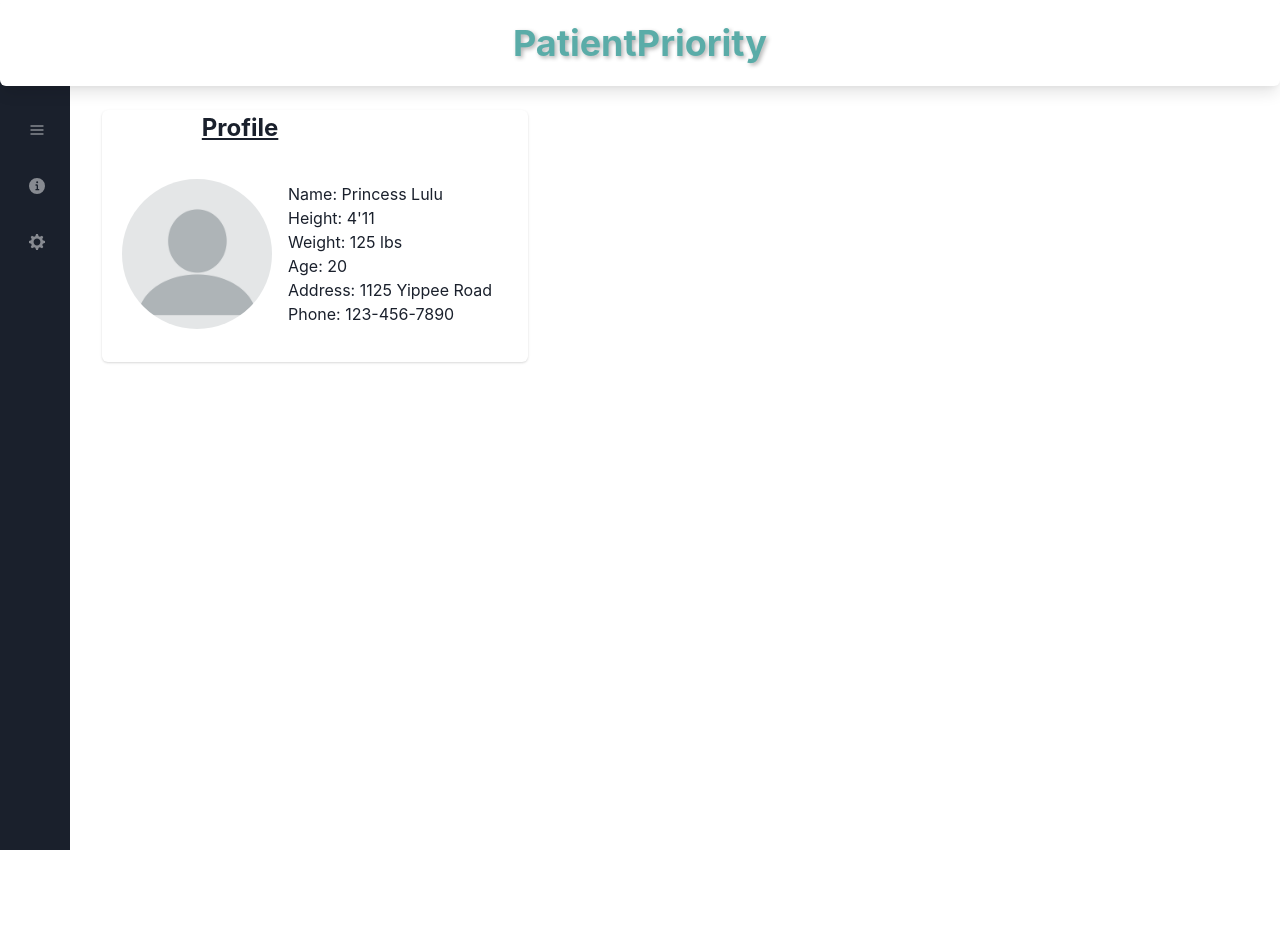
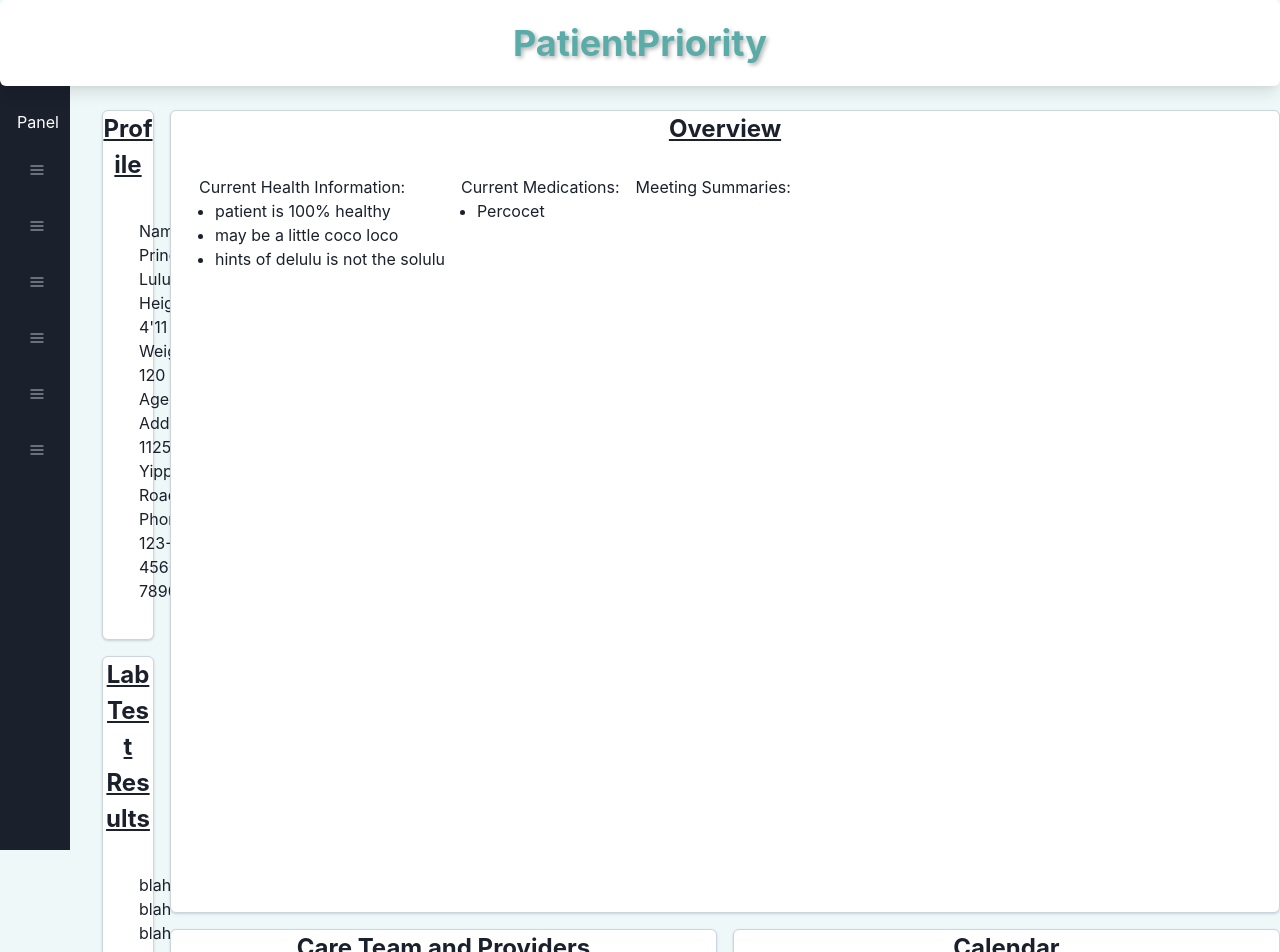
Before and after one commit to NectDz/PatientPriority, a React (Vite) app: page /patient-profile in a window 1280 px wide. Shown: the top 952 px of the page. Before the commit the page ends 800 px from the top, so only its background shows below. Built offline with nearby package versions, Linux system fonts and the light colour scheme; no server answers.

Commit message:
creating new template cards and experimenting with grid

```diff
--- /dev/null
+++ b/src/pages/PatientProfile/Cards/CalendarCard.jsx
@@ -0,0 +1,32 @@
+import {
+    Card,
+    CardHeader,
+    CardBody,
+    Box,
+    Text,
+  } from "@chakra-ui/react";
+
+  function OverviewCard() {
+    return (
+      <Card width="100%" height="100%" border="1px solid" borderColor="gray.300">
+        <CardHeader
+          p="0"
+          fontWeight="bold"
+          textAlign="center"
+          fontSize="x-large"
+          textDecoration="underline"
+        >
+          Calendar
+        </CardHeader>
+
+        <CardBody display="flex">
+          <Box p="4">
+            <Text> blah blah blah </Text>
+
+          </Box>
+        </CardBody>
+      </Card>
+    );
+  }
+
+  export default OverviewCard;
--- /dev/null
+++ b/src/pages/PatientProfile/Cards/CareTeamCard.jsx
@@ -0,0 +1,32 @@
+import {
+    Card,
+    CardHeader,
+    CardBody,
+    Box,
+    Text,
+  } from "@chakra-ui/react";
+
+  function OverviewCard() {
+    return (
+      <Card width="100%" height="100%" border="1px solid" borderColor="gray.300">
+        <CardHeader
+          p="0"
+          fontWeight="bold"
+          textAlign="center"
+          fontSize="x-large"
+          textDecoration="underline"
+        >
+          Care Team and Providers
+        </CardHeader>
+
+        <CardBody display="flex">
+          <Box p="4">
+            <Text> blah blah blah </Text>
+
+          </Box>
+        </CardBody>
+      </Card>
+    );
+  }
+
+  export default OverviewCard;
--- /dev/null
+++ b/src/pages/PatientProfile/Cards/LabResultsCard.jsx
@@ -0,0 +1,32 @@
+import {
+    Card,
+    CardHeader,
+    CardBody,
+    Box,
+    Text,
+  } from "@chakra-ui/react";
+
+  function OverviewCard() {
+    return (
+      <Card width="100%" height="100%" border="1px solid" borderColor="gray.300">
+        <CardHeader
+          p="0"
+          fontWeight="bold"
+          textAlign="center"
+          fontSize="x-large"
+          textDecoration="underline"
+        >
+          Lab Test Results
+        </CardHeader>
+
+        <CardBody display="flex">
+          <Box p="4">
+            <Text> blah blah blah </Text>
+
+          </Box>
+        </CardBody>
+      </Card>
+    );
+  }
+
+  export default OverviewCard;
--- /dev/null
+++ b/src/pages/PatientProfile/Cards/MedicalHistoryCard.jsx
@@ -0,0 +1,32 @@
+import {
+    Card,
+    CardHeader,
+    CardBody,
+    Box,
+    Text,
+  } from "@chakra-ui/react";
+
+  function OverviewCard() {
+    return (
+      <Card width="100%" height="100%" border="1px solid" borderColor="gray.300">
+        <CardHeader
+          p="0"
+          fontWeight="bold"
+          textAlign="center"
+          fontSize="x-large"
+          textDecoration="underline"
+        >
+            Medical History
+        </CardHeader>
+
+        <CardBody display="flex">
+          <Box p="4">
+            <Text> blah blah blah </Text>
+
+          </Box>
+        </CardBody>
+      </Card>
+    );
+  }
+
+  export default OverviewCard;
--- /dev/null
+++ b/src/pages/PatientProfile/Cards/OverviewCard.jsx
@@ -0,0 +1,50 @@
+import {
+  Card,
+  CardHeader,
+  CardBody,
+  Box,
+  Text,
+  List,
+  UnorderedList,
+  ListItem,
+} from "@chakra-ui/react";
+import { useState, useEffect } from "react";
+
+function OverviewCard() {
+  return (
+    <Card width="100%" height="100%" border="1px solid" borderColor="gray.300">
+      <CardHeader
+        p="0"
+        fontWeight="bold"
+        textAlign="center"
+        fontSize="x-large"
+        textDecoration="underline"
+      >
+        Overview
+      </CardHeader>
+
+      <CardBody display="flex">
+        <Box p="2">
+          <Text> Current Health Information: </Text>
+          <UnorderedList>
+            <ListItem> patient is 100% healthy </ListItem>
+            <ListItem> may be a little coco loco </ListItem>
+            <ListItem> hints of delulu is not the solulu </ListItem>
+          </UnorderedList>
+        </Box>
+        <Box p="2">
+          <Text> Current Medications: </Text>
+          <UnorderedList>
+            <ListItem> Percocet </ListItem>
+          </UnorderedList>
+        </Box>
+        <Box p="2">
+          <Text> Meeting Summaries: </Text>
+          <UnorderedList> </UnorderedList>
+        </Box>
+      </CardBody>
+    </Card>
+  );
+}
+
+export default OverviewCard;
--- a/src/pages/PatientProfile/Cards/ProfileCard.jsx
+++ b/src/pages/PatientProfile/Cards/ProfileCard.jsx
@@ -4,29 +4,27 @@ import profilePic from "../../../assets/profile pic.png"
 
 function ProfileCard() {
   return (
-    <Card height="fit-content" width="fit-content">
+    <Card width="100%" height="100%" border="1px solid" borderColor="gray.300"> {/* by using %, we can fill the card inside the gridItem */}
 
-      <CardHeader p="0" paddingRight="150" fontWeight="bold" textAlign="center" fontSize="x-large" textDecoration="underline">
+      <CardHeader p="0" fontWeight="bold" textAlign="center" fontSize="x-large" textDecoration="underline">
         Profile
       </CardHeader>
 
       <CardBody display="flex">
         <Box display="flex" justifyContent="center" alignItems="center">
           <Image
-            src={
-              profilePic || "https://via.placeholder.com/150"
-            }
+            src={ profilePic }
             alt="Profile Image"
             boxSize="150px"
-            borderRadius="full"
-            objectFit="cover"
+            borderRadius="full" // makes it a circle
+            objectFit="cover" // maintain aspect ratio and fill container
           />
         </Box>
         <Box p="4">
             {/* just using dummy data for now */}
           <Text>Name: Princess Lulu </Text>
           <Text>Height: 4'11 </Text>
-          <Text>Weight: 125 lbs </Text>
+          <Text>Weight: 120 lbs </Text>
           <Text>Age: 20 </Text>
           <Text>Address: 1125 Yippee Road </Text>
           <Text>Phone: 123-456-7890</Text>
--- a/src/pages/PatientProfile/PatientProfile.jsx
+++ b/src/pages/PatientProfile/PatientProfile.jsx
@@ -3,9 +3,13 @@ import SidePanel from "./sidePanel";
 import { useState } from "react";
 // instead of making all the cards on this file, keep it better organized by making each cards in another file
 import ProfileCard from "./Cards/ProfileCard";
+import OverviewCard from "./Cards/OverviewCard";
+import LabResultsCard from "./Cards/LabResultsCard";
+import CareTeamCard from "./Cards/CareTeamCard";
+import CalendarCard from "./Cards/CalendarCard";
+import MedicalHistoryCard from "./Cards/MedicalHistoryCard";
 
-//
-import profileData from "../../PatientData/profileData";
+import { Grid, GridItem } from "@chakra-ui/react";
 
 function PatientProfile() {
   // manage state of isMaximized
@@ -17,24 +21,69 @@ function PatientProfile() {
 
   return (
     <ChakraProvider>
-      <Flex pt="50px" minH="100vh">
-        <SidePanel onToggleMaximize={handleToggleMaximize}
+      <Flex pt="50px" minH="100vh" bg="#EFF8F8">
+        <SidePanel
+          onToggleMaximize={handleToggleMaximize}
           // send as prop to child component
           // this is to lift state of isMaximized from child component to parent component
         />
 
         {/* where all the cards will go */}
-        <Box
+        {/* <Flex
           display="flex"
-          minW="fit-content"
-          p="8"
+          // minW="fit-content"
+          pl="8"
           pt="60px"
-          flexGrow="1"
+          // flexGrow="1"
           transition="margin-left 0.5s ease" // Smooth transition for margin
           marginLeft={isMaximized ? "200px" : "70px"} // Adjust the margin based on panel state
+          gap="35px"
+          wrap="wrap"
         >
-          <ProfileCard profileData={profileData} />
-        </Box>
+          <ProfileCard/>
+          <OverviewCard setMaximized={handleToggleMaximize}/>
+          {/* <LabResults/>
+          <CareTeamCard/>
+          <CalendarCard/>
+          <MedicalHistoryCard/>
+        </Flex> */}
+
+        <Grid
+          pl="8"
+          pt="60px"
+          transition="margin-left 0.5s ease" // Smooth transition for margin... i can't even tell if its working...
+          marginLeft={isMaximized ? "200px" : "70px"} // adjust the margin based on panel state
+          templateRows="repeat(10, 1fr)"
+          templateColumns="repeat(6, 1fr)"
+          gap={4}
+        >
+          <GridItem rowSpan={2} colSpan={2}>
+            {" "}
+            <ProfileCard />{" "}
+          </GridItem>
+          <GridItem rowSpan={3} colSpan={4} minW="1110px">
+            {" "}
+            <OverviewCard />{" "}
+          </GridItem>
+          {/* Not entirely sure how grid works yet but the above card needs a min width since the grid is formatted based on the size of the content inside of it?
+              If its smaller, then everything else will shrink too bc the width of each "fraction" will be smaller. */}
+          <GridItem rowSpan={4} colSpan={2}>
+            {" "}
+            <LabResultsCard />{" "}
+          </GridItem>
+          <GridItem rowSpan={3} colSpan={2}>
+            {" "}
+            <CareTeamCard />{" "}
+          </GridItem>
+          <GridItem rowSpan={3} colSpan={2}>
+            {" "}
+            <CalendarCard />{" "}
+          </GridItem>
+          <GridItem rowSpan={3} colSpan={3}>
+            {" "}
+            <MedicalHistoryCard />{" "}
+          </GridItem>
+        </Grid>
       </Flex>
     </ChakraProvider>
   );
--- a/src/pages/PatientProfile/sidePanel.jsx
+++ b/src/pages/PatientProfile/sidePanel.jsx
@@ -1,5 +1,5 @@
 import React, { useState, useEffect } from "react";
-import { Box, IconButton, VStack, HStack, Link } from "@chakra-ui/react";
+import { Box, IconButton, VStack, HStack, Link, Text} from "@chakra-ui/react";
 import { HamburgerIcon, InfoIcon, SettingsIcon } from "@chakra-ui/icons"; // import Chakra UI icons
 
 const SidePanel = ({ onToggleMaximize }) => { // onToggleMaximize is the prop that the child parent recieved
@@ -26,7 +26,7 @@ const SidePanel = ({ onToggleMaximize }) => { // onToggleMaximize is the prop th
   return (
     <Box
       as="nav"
-      width={isMaximized ? "200px" : "70px"} //
+      width={isMaximized ? "220px" : "70px"}
       height="100vh"
       bg="gray.800"
       color="white"
@@ -40,6 +40,7 @@ const SidePanel = ({ onToggleMaximize }) => { // onToggleMaximize is the prop th
       onMouseLeave={toggleMaximize} // when the mouse leaves, isMaximized becomes false again
     >
       <VStack pt="60px" spacing={4} align="start">
+        <Text> Panel </Text>
         <HStack spacing={2}>
           <IconButton
             icon={<HamburgerIcon />}
@@ -51,21 +52,48 @@ const SidePanel = ({ onToggleMaximize }) => { // onToggleMaximize is the prop th
         </HStack>
         <HStack spacing={2}>
           <IconButton
-            icon={<InfoIcon />}
+            icon={<HamburgerIcon />}
             aria-label="Profile"
             variant="ghost"
             colorScheme="whiteAlpha"
           />
-          {isMaximized && <Link>Overview</Link>}
+          {isMaximized && <Link minW="150px">Overview</Link>}
         </HStack>
         <HStack spacing={2}>
           <IconButton
-            icon={<SettingsIcon />}
+            icon={<HamburgerIcon />}
             aria-label="Settings"
             variant="ghost"
             colorScheme="whiteAlpha"
           />
-          {isMaximized && <Link>Doctors</Link>}
+          {isMaximized && <Link minW="150px">Lab Test Results</Link>}
+        </HStack>
+        <HStack spacing={2}>
+          <IconButton
+            icon={<HamburgerIcon />}
+            aria-label="Settings"
+            variant="ghost"
+            colorScheme="whiteAlpha"
+          />
+          {isMaximized && <Link minW="150px">Care Team and Providers</Link>}
+        </HStack>
+        <HStack spacing={2}>
+          <IconButton
+            icon={<HamburgerIcon />}
+            aria-label="Settings"
+            variant="ghost"
+            colorScheme="whiteAlpha"
+          />
+          {isMaximized && <Link minW="150px">Integrated Calendar</Link>}
+        </HStack>
+        <HStack spacing={2}>
+          <IconButton
+            icon={<HamburgerIcon />}
+            aria-label="Settings"
+            variant="ghost"
+            colorScheme="whiteAlpha"
+          />
+          {isMaximized && <Link minW="150px">Medical History</Link>}
         </HStack>
       </VStack>
     </Box>
```
